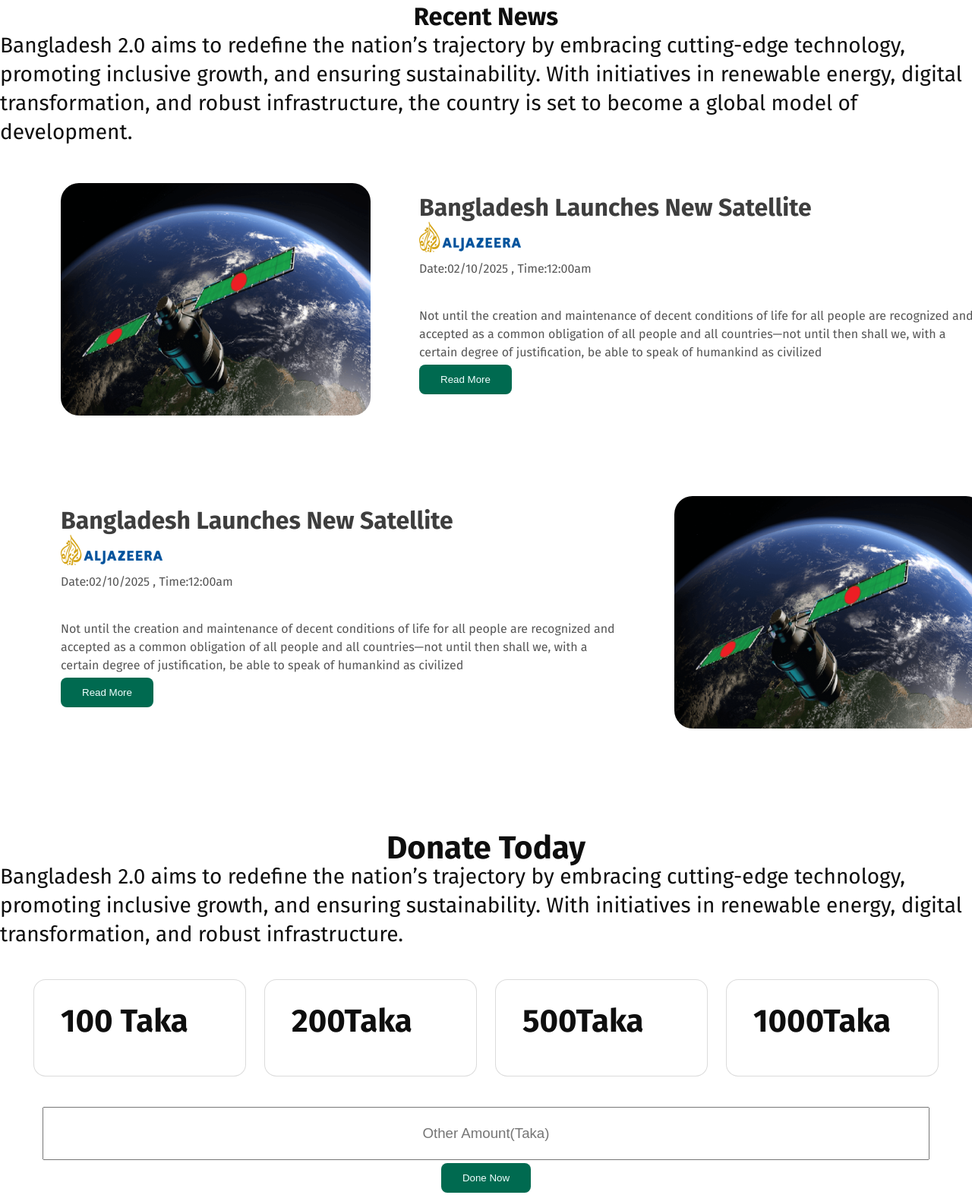
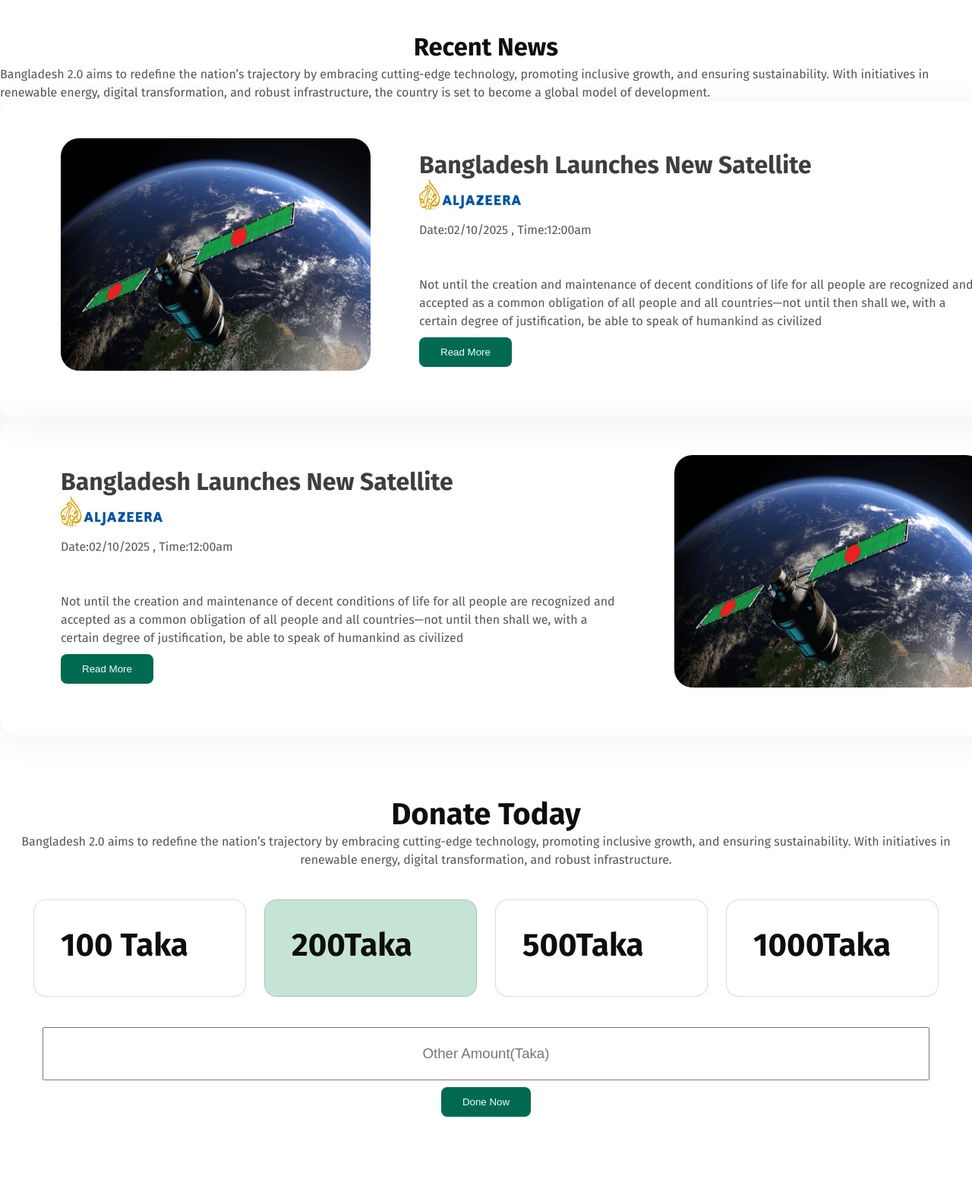
Before and after one commit to ShantoReza76/new-bangladesh-2.0, a plain HTML site: page index.html in a window 1280 px wide. Shown: the part 1102-2675 px from the top of the page at 76% size. After the commit the page ends 2652 px from the top, so only its background shows below. Drawn offline with Linux system fonts and the light colour scheme.

Commit message:
hover effect addwd and font resized

```diff
--- a/index.html
+++ b/index.html
@@ -97,11 +97,11 @@
             </div>
          </section>
          <section class="donation">
-            <h1 class="dnt-h">Donate Today</h1>
-            <p class="dnt-p">Bangladesh 2.0 aims to redefine the nation’s trajectory by embracing cutting-edge technology, promoting inclusive growth, and ensuring sustainability. With initiatives in renewable energy, digital transformation, and robust infrastructure.</p>
+            <h1 class="section3-title">Donate Today</h1>
+            <p class="section3-description">Bangladesh 2.0 aims to redefine the nation’s trajectory by embracing cutting-edge technology, promoting inclusive growth, and ensuring sustainability. With initiatives in renewable energy, digital transformation, and robust infrastructure.</p>
             <div class="dnt-container">
                 <div class="dnt-box"><h2>100 Taka</h2></div>
-                <div class="dnt-box"><h2>200Taka</h2></div>
+                <div class="dnt-box2"><h2>200Taka</h2></div>
                 <div class="dnt-box"><h2>500Taka</h2></div>
                 <div class="dnt-box"><h2>1000Taka</h2></div>
             </div>
--- a/styles/bangladesh.css
+++ b/styles/bangladesh.css
@@ -4,19 +4,27 @@
     color: rgb(14, 14, 14);
     font-family: Fira Sans;
     font-size: 28px;
-    font-weight: 200px;
-    line-height: 38px;
+    font-weight: 400px;
+    line-height: 48px;
     letter-spacing: 0%;
     text-align: left;
 }
  /* nav style */
 nav{
-    width: 1120px;
+    width: 1280px;
     display: flex;
     justify-content: space-between;
     padding: 18px ;
 }
-.btn{
+button:hover{
+    background-color:purple;
+    font-size: 16px;
+}
+.btn:hover{
+    background-color:rgb(239, 6, 6);
+    font-size: 16px;
+}
+    .btn{
     padding: 12px 28px 12px 28px;
     border-radius: 8px;
     background: rgb(0, 106, 80);
@@ -26,8 +34,8 @@ nav{
 main section {
     display: flex;
     flex-direction: column;
-    justify-content: flex-start;
-    align-items: center;
+    justify-content: left;
+    align-items: start;
     margin-bottom:80px ;
 
 
@@ -86,6 +94,7 @@ main section {
 .vision-container{
         display: flex;
         gap:24px ;
+        margin-top: 30px;
 }
 .vision-container h3{
     color: rgba(14, 14, 14, 0.8);
@@ -105,6 +114,7 @@ main section {
     letter-spacing: 0%;
     text-align: left;
 }
+
 .vision{
     display: flex;
     flex-direction: column;
@@ -171,10 +181,34 @@ main section {
     width: 1280px;
     margin-top: 80px;
 }
+
+.section2-title{
+    color: rgb(14, 14, 14);
+    font-family: Fira Sans;
+    font-size: 40px;
+    font-weight: 700;
+    line-height: 48px;
+    letter-spacing: 0%;
+    text-align: left;
+}
+
+.section2-description {
+    color: rgba(14, 14, 14, 0.7);
+    font-family: Fira Sans;
+    font-size: 16px;
+    font-weight: 400;
+    line-height: 24px;
+    letter-spacing: 0%;
+    text-align: left;
+}
+
 .news-card1{
     width: 1280px;
     border-radius: 24px;
-    background: rgb(255, 255, 255);
+    border-color: black;
+    box-shadow: 0px 6px 50px 0px rgba(15, 14, 14, 0.06);
+
+
 }
 .news-card1 {
     display: flex;
@@ -212,6 +246,12 @@ main section {
     border-radius: 24px;
 }
 .news-card2{
+    width: 1280px;
+    border-radius: 24px;
+    border-color: black;
+    box-shadow: 0px 6px 50px 0px rgba(0, 0, 0, 0.06);
+}
+.news-card2{
     display: flex;
     flex-direction: row;
     justify-content: flex-start;
@@ -219,6 +259,7 @@ main section {
     gap: 32;
     padding: 48px;
 }
+/* donation box style */
 .donation{
    width: 1280px;
 }
@@ -229,20 +270,51 @@ main section {
     padding: 40px;
 
 }
-.dnt-box{
+.dnt-box {
     width: 280px;
     height: 128px;
     padding: 35px;
+}
+.dnt-box:hover{
+    background-color:rgb(198, 228, 214) ;
 }
 .dnt-box{
     box-sizing: border-box;
     border: 1px solid rgba(14, 14, 14, 0.15);
     border-radius: 16px;
     background: rgb(255, 255, 255)
-
+}
+.dnt-box2{
+    width: 280px;
+    height: 128px;
+    padding: 35px;
+}
+.dnt-box2{
+    box-sizing: border-box;
+    border: 1px solid rgba(14, 14, 14, 0.15);
+    border-radius: 16px;
+    background: rgb(198, 228, 214)
 }
 #tk{
     width: 1160px;
     height: 64px;
     font-size: 14pt;
 }
+.section3-title{
+    color: rgb(14, 14, 14);
+    font-family: Fira Sans;
+    font-size: 40px;
+    font-weight: 700;
+    line-height: 48px;
+    letter-spacing: 0%;
+    text-align: left;
+}
+.section3-description{
+    color: rgba(14, 14, 14, 0.7);
+    font-family: Fira Sans;
+    font-size: 16px;
+    font-weight: 400;
+    line-height: 24px;
+    letter-spacing: 0%;
+    text-align: center;
+}
```
